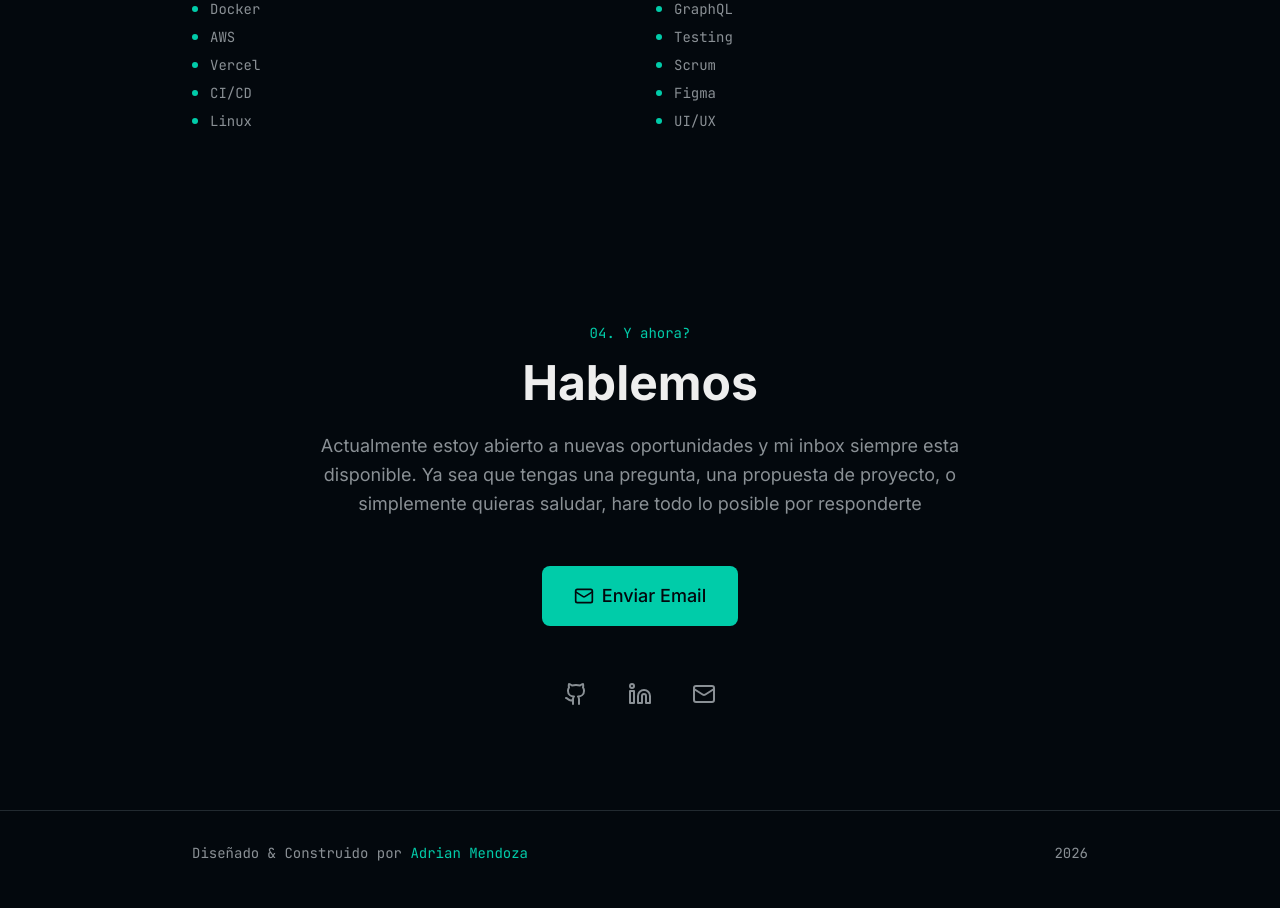
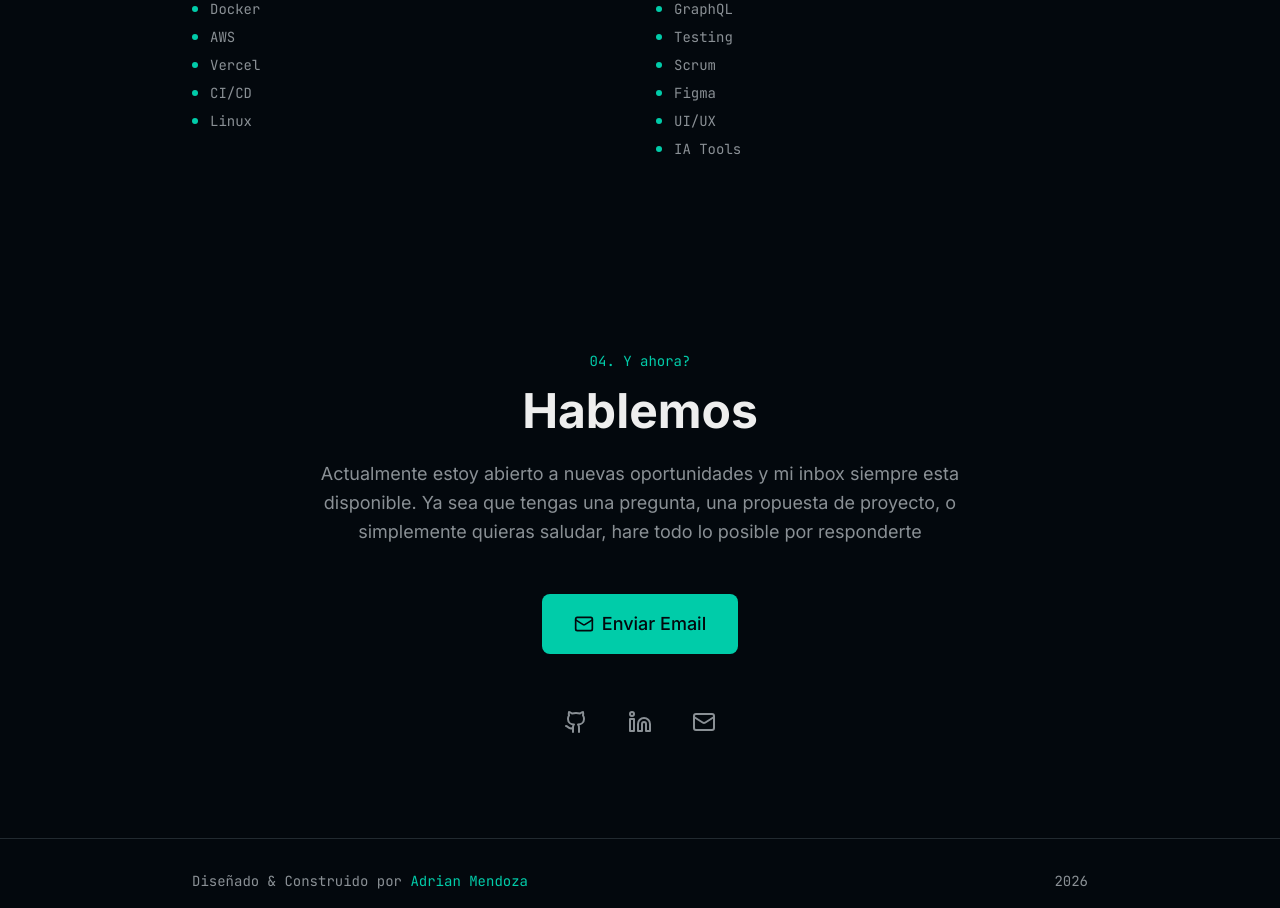
Before and after one commit to Adrixc27/portfolio-, a Next.js app: page / in a window 1280 px wide. Shown: the part 4140-5048 px from the top of the page. Built offline with nearby package versions, Linux system fonts and the light colour scheme.

Commit message:
feat: add AI Tools to Otros skill category

```diff
--- a/components/portfolio/skills.tsx
+++ b/components/portfolio/skills.tsx
@@ -15,7 +15,7 @@ const skillCategories = [
   },
   {
     title: "Otros",
-    skills: ["REST APIs", "GraphQL", "Testing", "Scrum", "Figma", "UI/UX"],
+    skills: ["REST APIs", "GraphQL", "Testing", "Scrum", "Figma", "UI/UX", "IA Tools"],
   },
 ]
 
```
